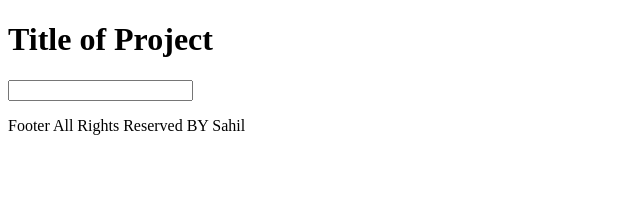
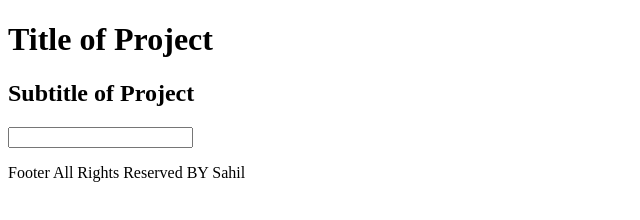
Before and after one commit to sahilbhutto/demo-repo, a plain HTML site: page index.html in a window 1280 px wide. Shown: the whole page, without its empty margins (0-640 px from the left). Drawn offline with Linux system fonts and the light colour scheme.

Commit message:
Add subtitle of project

```diff
--- a/index.html
+++ b/index.html
@@ -7,6 +7,7 @@
 </head>
 <body>
     <h1>Title of Project</h1>
+    <h2>Subtitle of Project</h2>
     <div>
         <input type="search" name="search" id="search">
     </div>
```
